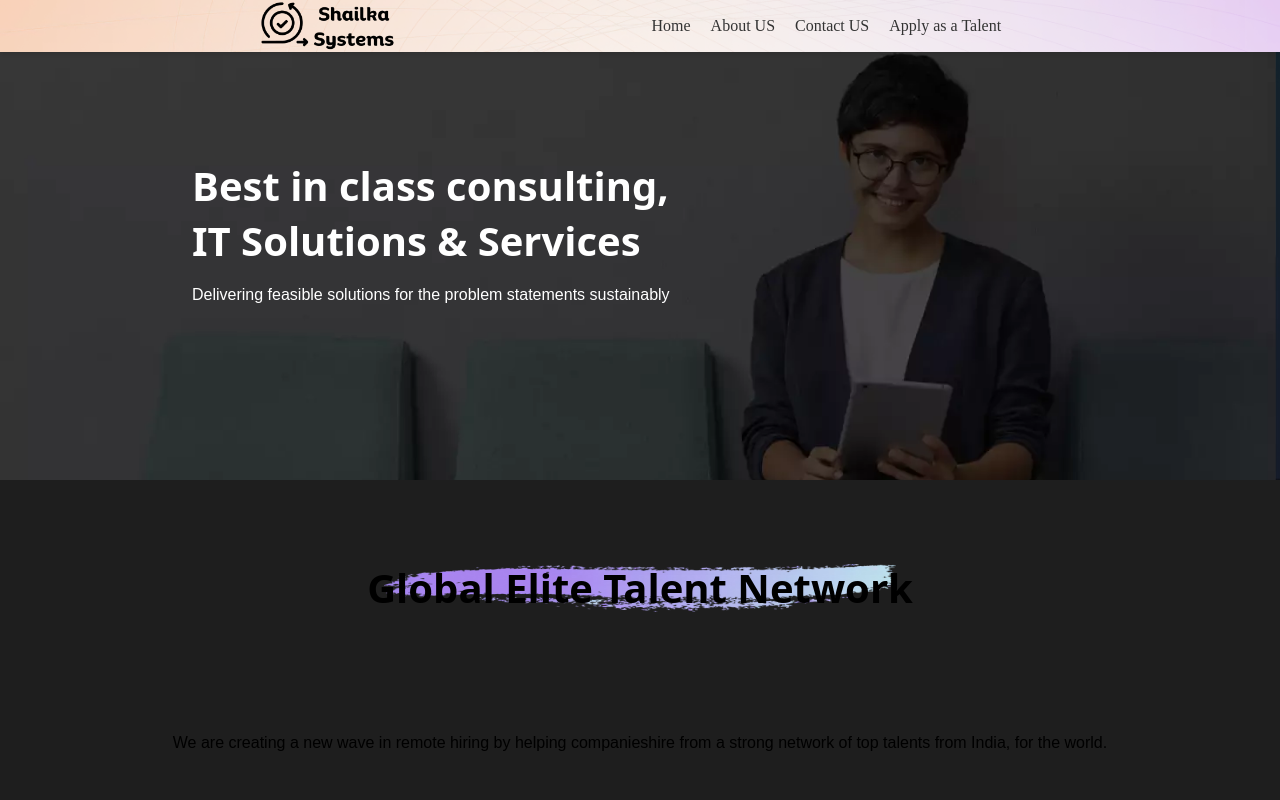
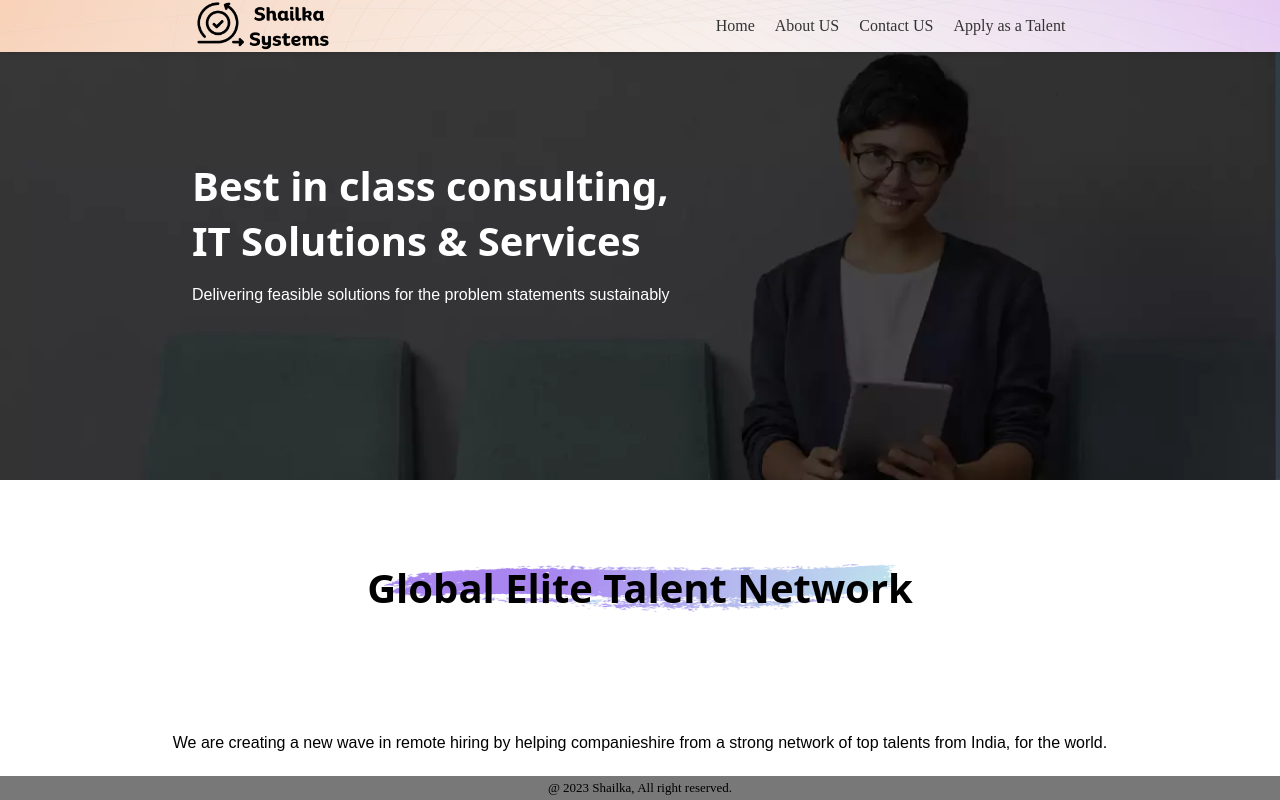
Before and after one commit to Chandrakant-Sonar/shailka, a React (Create React App) app: page / in a window 1280 px wide. Both pictures are taken after a click on the link "About US". Shown: the top 800 px of the page. Built offline with nearby package versions, Linux system fonts and the light colour scheme.

Commit message:
background,footer link

```diff
--- a/package.json
+++ b/package.json
@@ -11,6 +11,7 @@
     "emailjs-com": "^3.2.0",
     "react": "^18.2.0",
     "react-dom": "^18.2.0",
+    "react-router-dom": "^6.22.3",
     "react-scripts": "^5.0.1",
     "react-scroll": "^1.9.0",
     "web-vitals": "^2.1.4"
--- a/public/style.css
+++ b/public/style.css
@@ -8,8 +8,8 @@
 
 body {
     background-image: -o-repeating-linear-gradient();
-    background: rgb(30, 30, 30);
-    color: white;
+    /* background: rgb(30, 30, 30); */
+    color: black;
     overflow: hidden;
     overflow-y: scroll;
 }
--- a/src/app.css
+++ b/src/app.css
@@ -6,5 +6,4 @@
     z-index: -1;
     position: absolute;
 
-
 }
--- a/src/components/About/about.css
+++ b/src/components/About/about.css
@@ -17,7 +17,7 @@
     height: 60vh;
     width: 100vw;
     padding: 2rem;
-    background-color: white;
+
 
     display: flex;
     flex-direction: column;
@@ -118,15 +118,20 @@ color: white;
 
 }
 .footer{
+
+        position: fixed;
+        bottom: 0;
+        left: 0;
         width: 100%;
-    /* max-width: 100%; */
-    height: 1.5rem;
-    background: rgb(120,120,120);
+        background-color: rgb(120, 120, 120);
         display: flex;
         align-items: center;
         justify-content: center;
         font-weight: 300;
         font-size: small;
+        z-index: 999; /* Ensure the footer stays above other content */
+
+
 }
 
 
@@ -153,7 +158,7 @@ color: white;
   background-size:cover;
   background-position: cover;
   height: auto;
-  z-index: -1;
+  /* z-index: -1; */
   position: relative;
   height: auto;
 
--- a/src/components/About/about.js
+++ b/src/components/About/about.js
@@ -92,6 +92,7 @@ const About = () => {
    </div>
  <div className="list">
    <span className="h3">   Get Involved</span><br /><br />
+
    <span className="h4">Contact Us</span><br />
    <span className="h4">Partner with us</span><br />
    <span className="h4">Privacy Policy</span><br />
--- a/src/components/Intro/intro.css
+++ b/src/components/Intro/intro.css
@@ -19,8 +19,7 @@
     height: auto;
 
   }
-
-.getintouch{
+  .getintouch {
     height: 3rem;
     width: 10rem;
     border: 2px solid black;
@@ -30,8 +29,17 @@
     font-weight: bold;
     border-radius: 3rem;
     margin-left: 1rem;
+  }
 
+
+  .link {
+    margin: 0.5rem;
+    width: 30px; /* Adjust as needed */
+    height: auto;
   }
+
+
+
 .stepimg{
 
     height: 50vh;
@@ -309,6 +317,7 @@
       justify-content: center;
 
 
+
   }
   .app1 {
     width: 100%;
--- a/src/components/Intro/intro.js
+++ b/src/components/Intro/intro.js
@@ -17,7 +17,7 @@ import email from '../../data/Mail-logo.jpeg';
 
 const Intro = () => {
   return (
-    <div>
+    <div id='intro123'>
     <section id='intro' className='app'>
 
         <div className='introContent'>
@@ -216,7 +216,7 @@ const Intro = () => {
 
         <div className="list">
           <span className="h2">Shailka Systems</span>
-          <div className="h3"><br />
+          <div><br />
            <a href="https://www.linkedin.com/company/shailka-systems/"><img src={linkedin} alt="LinkedIn" className='link' /></a>
            <a href="https://x.com/ShailkaSystems"><img src={twitter} alt="Twitter" className='link' /></a>
            <a href="https://www.instagram.com"><img src={instagram} alt="Instagram" className='link' /></a>
--- a/src/components/NavBar/navbar.css
+++ b/src/components/NavBar/navbar.css
@@ -5,14 +5,14 @@
     display: flex;
     justify-content: center;
     justify-content: space-between;
-    justify-content:space-evenly;
+    justify-content:space-around;
     align-items:center;
     padding: 2px;
     background-image: url(../../data/group-266.webp);
     background-size: cover;
     background-color: #ffffff;
     box-shadow: 0px 2px 4px rgba(0, 0, 0, 0.1);
-    z-index: 1000; /* Ensure the navbar appears above other content */
+    z-index: 1000;
   }
 
   .logo {
```
Also changed, not shown: src/components/NavBar/navbar.js (line endings or trailing spaces), 1 other file (tests, documents, lock files or other folders). Lines whose indentation alone changed are shown as unchanged.
